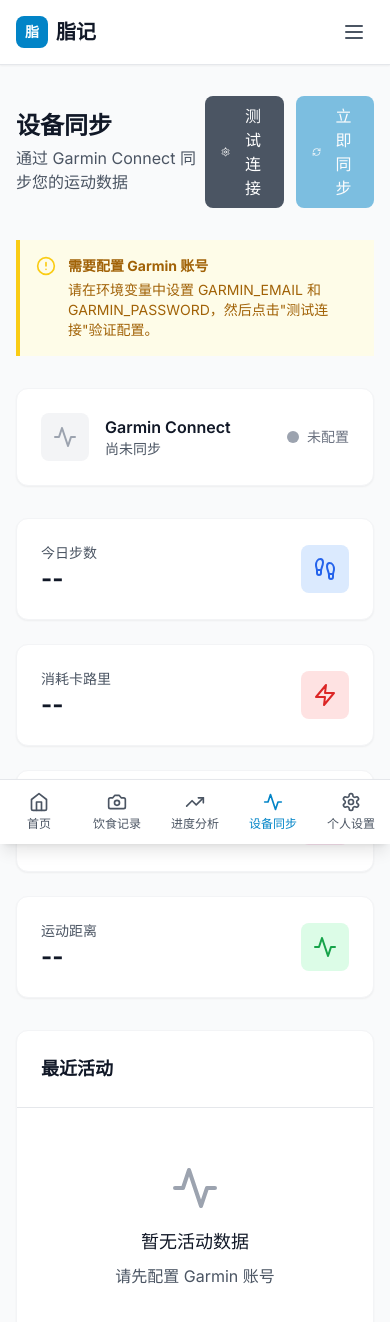
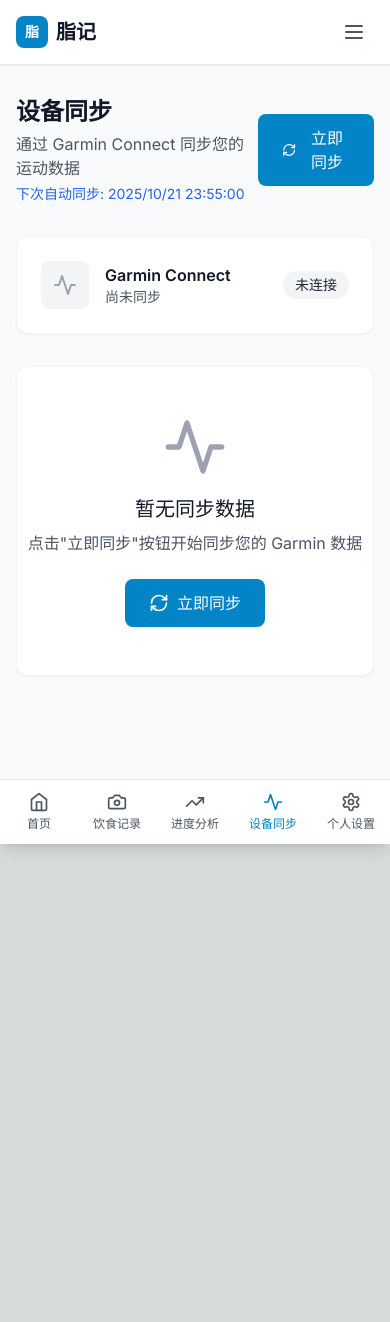
Before and after one commit to AlimanIrawan/zhiji, a Next.js app in the folder zhiji-app/: page /garmin in a window 390 px wide. Shown: the top 1322 px of the page. After the commit the page ends 844 px from the top, so only its background shows below. Built offline with nearby package versions, Linux system fonts and the light colour scheme.

Commit message:
完成Garmin数据同步功能：重写设备同步界面，实现自动同步和立即同步功能

```diff
--- a/zhiji-app/src/app/garmin/page.tsx
+++ b/zhiji-app/src/app/garmin/page.tsx
@@ -1,8 +1,9 @@
 'use client';
 
 import { useState, useEffect } from 'react';
-import { Activity, RefreshCw, Heart, Footprints, Zap, Settings, AlertCircle, CheckCircle } from 'lucide-react';
+import { Activity, RefreshCw, Heart, Footprints, Zap, Clock, Target, TrendingUp, Calendar, AlertCircle, CheckCircle, Flame, Timer } from 'lucide-react';
 import Navigation from '@/components/layout/navigation';
+import { scheduler } from '@/lib/scheduler';
 
 interface GarminData {
   userId: string;
@@ -10,6 +11,7 @@
   totalCalories: number;
   activeCalories: number;
   restingCalories: number;
+  bmrCalories?: number;
   steps: number;
   distance: number;
   floorsClimbed: number;
@@ -17,7 +19,7 @@
     resting: number;
     average: number;
     max: number;
-    zones: {
+    zones?: {
       zone1: number;
       zone2: number;
       zone3: number;
@@ -36,20 +38,35 @@
   }>;
   trainingType: 'none' | 'A' | 'S' | 'both';
   syncedAt: string;
+  dailyStats?: any;
+  isMock?: boolean;
 }
 
 export default function GarminPage() {
   const [isLoading, setIsLoading] = useState(true);
   const [isSyncing, setIsSyncing] = useState(false);
-  const [isTesting, setIsTesting] = useState(false);
   const [error, setError] = useState<string | null>(null);
   const [success, setSuccess] = useState<string | null>(null);
   const [garminData, setGarminData] = useState<GarminData | null>(null);
   const [isConfigured, setIsConfigured] = useState(false);
+  const [lastSyncTime, setLastSyncTime] = useState<string | null>(null);
+  const [nextSyncTime, setNextSyncTime] = useState<string | null>(null);
 
   useEffect(() => {
     console.log('[DEBUG] GarminPage: 组件已挂载');
     loadGarminData();
+
+    // 启动自动同步调度器
+    scheduler.setupDailySync();
+
+    // 设置下次同步时间
+    const nextSync = scheduler.getNextSyncTime();
+    setNextSyncTime(nextSync.toISOString());
+
+    // 组件卸载时清理定时器
+    return () => {
+      scheduler.clearAllTimers();
+    };
   }, []);
 
   const loadGarminData = async () => {
@@ -64,6 +81,7 @@
       if (result.success && result.data && result.data.length > 0) {
         setGarminData(result.data[0]); // 获取最新的数据
         setIsConfigured(true);
+        setLastSyncTime(result.data[0].syncedAt);
         console.log('[DEBUG] GarminPage: 数据加载成功:', result.data[0]);
       } else {
         console.log('[DEBUG] GarminPage: 暂无数据');
@@ -77,33 +95,7 @@
     }
   };
 
-  const handleTestConnection = async () => {
-    console.log('[DEBUG] GarminPage: 开始测试连接');
-    setIsTesting(true);
-    setError(null);
-    setSuccess(null);
 
-    try {
-      const response = await fetch('/api/garmin/test');
-      const result = await response.json();
-
-      if (result.success) {
-        setSuccess('Garmin Connect 连接测试成功！');
-        setIsConfigured(true);
-        console.log('[DEBUG] GarminPage: 连接测试成功:', result);
-      } else {
-        setError(result.error || '连接测试失败');
-        setIsConfigured(false);
-        console.error('[ERROR] GarminPage: 连接测试失败:', result.error);
-      }
-    } catch (error) {
-      console.error('[ERROR] GarminPage: 连接测试异常:', error);
-      setError('连接测试失败，请检查网络连接');
-      setIsConfigured(false);
-    } finally {
-      setIsTesting(false);
-    }
-  };
 
   const handleSync = async () => {
     console.log('[DEBUG] GarminPage: 开始同步');
@@ -126,6 +118,7 @@
         setGarminData(result.data);
         setSuccess('Garmin 数据同步成功！');
         setIsConfigured(true);
+        setLastSyncTime(result.data.syncedAt);
         console.log('[DEBUG] GarminPage: 同步成功:', result.data);
       } else {
         setError(result.error || '同步失败');
@@ -136,6 +129,33 @@
       setError('同步失败，请稍后重试');
     } finally {
       setIsSyncing(false);
+    }
+  };
+
+  const formatDuration = (seconds: number) => {
+    const hours = Math.floor(seconds / 3600);
+    const minutes = Math.floor((seconds % 3600) / 60);
+    if (hours > 0) {
+      return `${hours}小时${minutes}分钟`;
+    }
+    return `${minutes}分钟`;
+  };
+
+  const getTrainingTypeText = (type: string) => {
+    switch (type) {
+      case 'A': return '有氧训练';
+      case 'S': return '力量训练';
+      case 'both': return '混合训练';
+      default: return '无训练';
+    }
+  };
+
+  const getTrainingTypeColor = (type: string) => {
+    switch (type) {
+      case 'A': return 'bg-blue-100 text-blue-800';
+      case 'S': return 'bg-red-100 text-red-800';
+      case 'both': return 'bg-purple-100 text-purple-800';
+      default: return 'bg-gray-100 text-gray-800';
     }
   };
 
@@ -161,20 +181,22 @@
             <div>
               <h1 className="text-2xl font-bold text-gray-900">设备同步</h1>
               <p className="text-gray-600 mt-1">通过 Garmin Connect 同步您的运动数据</p>
+              {lastSyncTime && (
+                <p className="text-sm text-gray-500 mt-1">
+                  最后同步: {new Date(lastSyncTime).toLocaleString('zh-CN')}
+                </p>
+              )}
+              {nextSyncTime && (
+                <p className="text-sm text-blue-600 mt-1">
+                  下次自动同步: {new Date(nextSyncTime).toLocaleString('zh-CN')}
+                </p>
+              )}
             </div>
             <div className="flex space-x-3">
               <button
-                onClick={handleTestConnection}
-                disabled={isTesting}
-                className="bg-gray-600 text-white px-4 py-2 rounded-lg flex items-center hover:bg-gray-700 disabled:opacity-50"
-              >
-                <Settings className={`h-5 w-5 mr-2 ${isTesting ? 'animate-spin' : ''}`} />
-                {isTesting ? '测试中...' : '测试连接'}
-              </button>
-              <button
                 onClick={handleSync}
-                disabled={isSyncing || !isConfigured}
-                className="bg-primary-600 text-white px-4 py-2 rounded-lg flex items-center hover:bg-primary-700 disabled:opacity-50"
+                disabled={isSyncing}
+                className="bg-primary-600 text-white px-6 py-3 rounded-lg flex items-center hover:bg-primary-700 disabled:opacity-50 transition-colors"
               >
                 <RefreshCw className={`h-5 w-5 mr-2 ${isSyncing ? 'animate-spin' : ''}`} />
                 {isSyncing ? '同步中...' : '立即同步'}
@@ -182,24 +204,7 @@
             </div>
           </div>
 
-          {/* Configuration Status */}
-          {!isConfigured && !isLoading && (
-            <div className="bg-yellow-50 border-l-4 border-yellow-400 p-4 mb-8">
-              <div className="flex">
-                <div className="flex-shrink-0">
-                  <AlertCircle className="h-5 w-5 text-yellow-400" />
-                </div>
-                <div className="ml-3">
-                  <p className="text-sm text-yellow-700">
-                    <strong>需要配置 Garmin 账号</strong>
-                  </p>
-                  <p className="text-sm text-yellow-700 mt-1">
-                    请在环境变量中设置 GARMIN_EMAIL 和 GARMIN_PASSWORD，然后点击"测试连接"验证配置。
-                  </p>
-                </div>
-              </div>
-            </div>
-          )}
+
 
           {/* Success Message */}
           {success && (
@@ -229,37 +234,69 @@
             </div>
           )}
 
-          {/* Sync Status */}
+          {/* 同步状态卡片 */}
           <div className="bg-white p-6 rounded-xl shadow-sm border border-gray-100 mb-8">
             <div className="flex items-center justify-between">
               <div className="flex items-center">
-                <div className={`w-12 h-12 ${isConfigured ? 'bg-green-100' : 'bg-gray-100'} rounded-lg flex items-center justify-center mr-4`}>
-                  <Activity className={`h-6 w-6 ${isConfigured ? 'text-green-600' : 'text-gray-400'}`} />
+                <div className={`w-12 h-12 ${garminData ? 'bg-green-100' : 'bg-gray-100'} rounded-lg flex items-center justify-center mr-4`}>
+                  <Activity className={`h-6 w-6 ${garminData ? 'text-green-600' : 'text-gray-400'}`} />
                 </div>
                 <div>
-                  <h3 className="font-semibold text-gray-900">Garmin Connect</h3>
+                  <h3 className="font-semibold text-gray-900 flex items-center gap-2">
+                    Garmin Connect
+                    {garminData?.isMock && (
+                      <span className="text-xs bg-yellow-100 text-yellow-800 px-2 py-1 rounded">模拟数据</span>
+                    )}
+                  </h3>
                   <p className="text-sm text-gray-600">
-                    {garminData ? `最后同步: ${new Date(garminData.syncedAt).toLocaleString('zh-CN')}` : '尚未同步'}
+                    {garminData ? `数据日期: ${garminData.syncDate}` : '尚未同步'}
                   </p>
                 </div>
               </div>
-              <div className="flex items-center">
-                <div className={`w-3 h-3 ${isConfigured ? 'bg-green-500' : 'bg-gray-400'} rounded-full mr-2`}></div>
-                <span className={`text-sm ${isConfigured ? 'text-green-600' : 'text-gray-500'}`}>
-                  {isConfigured ? '已配置' : '未配置'}
-                </span>
+              <div className="text-right">
+                <div className={`inline-flex items-center px-3 py-1 rounded-full text-sm font-medium ${
+                  garminData ? 'bg-green-100 text-green-800' : 'bg-gray-100 text-gray-800'
+                }`}>
+                  {garminData ? '已连接' : '未连接'}
+                </div>
               </div>
             </div>
           </div>
 
-          {/* Today's Data */}
+          {garminData && (
+            <>
+              {/* 核心数据概览 */}
               <div className="grid grid-cols-1 md:grid-cols-2 lg:grid-cols-4 gap-6 mb-8">
+                {/* 总卡路里 */}
                 <div className="bg-white p-6 rounded-xl shadow-sm border border-gray-100">
                   <div className="flex items-center justify-between">
                     <div>
-                  <p className="text-sm text-gray-600">今日步数</p>
+                      <p className="text-sm text-gray-600">总消耗卡路里</p>
                       <p className="text-2xl font-bold text-gray-900">
-                    {garminData ? garminData.steps.toLocaleString() : '--'}
+                        {garminData.totalCalories.toLocaleString()}
+                      </p>
+                      {garminData.activeCalories > 0 && (
+                        <p className="text-xs text-gray-500 mt-1">
+                          活动: {garminData.activeCalories} | 基础: {garminData.bmrCalories || garminData.restingCalories}
+                        </p>
+                      )}
+                    </div>
+                    <div className="w-12 h-12 bg-red-100 rounded-lg flex items-center justify-center">
+                      <Flame className="h-6 w-6 text-red-600" />
+                    </div>
+                  </div>
+                </div>
+
+                {/* 步数 */}
+                <div className="bg-white p-6 rounded-xl shadow-sm border border-gray-100">
+                  <div className="flex items-center justify-between">
+                    <div>
+                      <p className="text-sm text-gray-600">步数</p>
+                      <p className="text-2xl font-bold text-gray-900">
+                        {garminData.steps.toLocaleString()}
+                      </p>
+                      <p className="text-xs text-gray-500 mt-1">
+                        距离: {garminData.distance.toFixed(1)}km
                       </p>
                     </div>
                     <div className="w-12 h-12 bg-blue-100 rounded-lg flex items-center justify-center">
@@ -268,26 +305,16 @@
                   </div>
                 </div>
 
+                {/* 心率 */}
                 <div className="bg-white p-6 rounded-xl shadow-sm border border-gray-100">
                   <div className="flex items-center justify-between">
                     <div>
-                  <p className="text-sm text-gray-600">消耗卡路里</p>
+                      <p className="text-sm text-gray-600">心率</p>
                       <p className="text-2xl font-bold text-gray-900">
-                    {garminData ? garminData.totalCalories.toLocaleString() : '--'}
+                        {garminData.heartRate.average || '--'}
                       </p>
-                </div>
-                <div className="w-12 h-12 bg-red-100 rounded-lg flex items-center justify-center">
-                  <Zap className="h-6 w-6 text-red-600" />
-                </div>
-              </div>
-            </div>
-
-            <div className="bg-white p-6 rounded-xl shadow-sm border border-gray-100">
-              <div className="flex items-center justify-between">
-                <div>
-                  <p className="text-sm text-gray-600">平均心率</p>
-                  <p className="text-2xl font-bold text-gray-900">
-                    {garminData && garminData.heartRate.average ? garminData.heartRate.average : '--'}
+                      <p className="text-xs text-gray-500 mt-1">
+                        静息: {garminData.heartRate.resting} | 最高: {garminData.heartRate.max}
                       </p>
                     </div>
                     <div className="w-12 h-12 bg-pink-100 rounded-lg flex items-center justify-center">
@@ -296,64 +323,123 @@
                   </div>
                 </div>
 
+                {/* 训练类型 */}
                 <div className="bg-white p-6 rounded-xl shadow-sm border border-gray-100">
                   <div className="flex items-center justify-between">
                     <div>
-                  <p className="text-sm text-gray-600">运动距离</p>
-                  <p className="text-2xl font-bold text-gray-900">
-                    {garminData ? `${garminData.distance.toFixed(1)}km` : '--'}
+                      <p className="text-sm text-gray-600">训练类型</p>
+                      <p className="text-lg font-bold text-gray-900 mb-2">
+                        {getTrainingTypeText(garminData.trainingType)}
                       </p>
+                      <span className={`inline-flex items-center px-2 py-1 rounded-full text-xs font-medium ${getTrainingTypeColor(garminData.trainingType)}`}>
+                        {garminData.trainingType.toUpperCase()}
+                      </span>
                     </div>
                     <div className="w-12 h-12 bg-green-100 rounded-lg flex items-center justify-center">
-                  <Activity className="h-6 w-6 text-green-600" />
+                      <Target className="h-6 w-6 text-green-600" />
                     </div>
                   </div>
                 </div>
               </div>
 
-          {/* Recent Activities */}
+              {/* 详细统计数据 */}
+              {garminData.dailyStats && Object.keys(garminData.dailyStats).length > 0 && (
+                <div className="bg-white rounded-xl shadow-sm border border-gray-100 mb-8">
+                  <div className="p-6 border-b border-gray-200">
+                    <h3 className="text-lg font-semibold text-gray-900">详细统计</h3>
+                  </div>
+                  <div className="p-6">
+                    <div className="grid grid-cols-2 md:grid-cols-3 lg:grid-cols-4 gap-4">
+                      {Object.entries(garminData.dailyStats).map(([key, value]) => (
+                        <div key={key} className="bg-gray-50 p-4 rounded-lg">
+                          <p className="text-xs text-gray-600 uppercase tracking-wide">{key}</p>
+                          <p className="text-lg font-semibold text-gray-900 mt-1">
+                            {typeof value === 'number' ? value.toLocaleString() : String(value)}
+                          </p>
+                        </div>
+                      ))}
+                    </div>
+                  </div>
+                </div>
+              )}
+
+              {/* 活动列表 */}
               <div className="bg-white rounded-xl shadow-sm border border-gray-100">
                 <div className="p-6 border-b border-gray-200">
-              <h3 className="text-lg font-semibold text-gray-900">最近活动</h3>
+                  <h3 className="text-lg font-semibold text-gray-900">今日活动</h3>
                 </div>
                 <div className="p-6">
-              {garminData && garminData.activities && garminData.activities.length > 0 ? (
+                  {garminData.activities && garminData.activities.length > 0 ? (
                     <div className="space-y-4">
                       {garminData.activities.map((activity, index) => (
-                    <div key={activity.id || index} className="flex items-center justify-between p-4 bg-gray-50 rounded-lg">
+                        <div key={activity.id || index} className="flex items-center justify-between p-4 bg-gray-50 rounded-lg hover:bg-gray-100 transition-colors">
                           <div className="flex items-center">
-                        <div className="w-10 h-10 bg-primary-100 rounded-lg flex items-center justify-center mr-3">
-                          <Activity className="h-5 w-5 text-primary-600" />
+                            <div className="w-12 h-12 bg-primary-100 rounded-lg flex items-center justify-center mr-4">
+                              <Activity className="h-6 w-6 text-primary-600" />
                             </div>
                             <div>
                               <h4 className="font-medium text-gray-900">{activity.name}</h4>
-                          <p className="text-sm text-gray-600">
-                            {activity.type} • {new Date(activity.startTime).toLocaleDateString('zh-CN')}
+                              <p className="text-sm text-gray-600 flex items-center gap-2">
+                                <span>{activity.type}</span>
+                                {activity.duration > 0 && (
+                                  <>
+                                    <span>•</span>
+                                    <Timer className="h-3 w-3" />
+                                    <span>{formatDuration(activity.duration)}</span>
+                                  </>
+                                )}
                               </p>
                             </div>
                           </div>
                           <div className="text-right">
+                            {activity.distance > 0 && (
                               <p className="text-sm font-medium text-gray-900">
-                          {activity.distance > 0 ? `${activity.distance.toFixed(1)}km` : ''}
+                                {activity.distance.toFixed(1)} km
                               </p>
+                            )}
+                            {activity.calories > 0 && (
                               <p className="text-sm text-gray-600">
-                          {activity.calories > 0 ? `${activity.calories}卡` : ''}
+                                {activity.calories} 卡路里
                               </p>
+                            )}
                           </div>
                         </div>
                       ))}
                     </div>
                   ) : (
-                <div className="text-center py-8">
+                    <div className="text-center py-12">
                       <Activity className="h-12 w-12 text-gray-400 mx-auto mb-4" />
                       <h3 className="text-lg font-medium text-gray-900 mb-2">暂无活动数据</h3>
                       <p className="text-gray-600 mb-6">
-                    {isConfigured ? '同步您的 Garmin 数据以查看活动记录' : '请先配置 Garmin 账号'}
+                        今天还没有记录到运动活动
                       </p>
                     </div>
                   )}
                 </div>
               </div>
+            </>
+          )}
+
+          {/* 无数据状态 */}
+          {!garminData && (
+            <div className="bg-white rounded-xl shadow-sm border border-gray-100">
+              <div className="text-center py-12">
+                <Activity className="h-16 w-16 text-gray-400 mx-auto mb-4" />
+                <h3 className="text-xl font-medium text-gray-900 mb-2">暂无同步数据</h3>
+                <p className="text-gray-600 mb-6">
+                  点击"立即同步"按钮开始同步您的 Garmin 数据
+                </p>
+                <button
+                  onClick={handleSync}
+                  disabled={isSyncing}
+                  className="bg-primary-600 text-white px-6 py-3 rounded-lg flex items-center mx-auto hover:bg-primary-700 disabled:opacity-50"
+                >
+                  <RefreshCw className={`h-5 w-5 mr-2 ${isSyncing ? 'animate-spin' : ''}`} />
+                  {isSyncing ? '同步中...' : '立即同步'}
+                </button>
+              </div>
+            </div>
+          )}
         </div>
       </main>
     </div>
--- /dev/null
+++ b/zhiji-app/src/lib/scheduler.ts
@@ -0,0 +1,174 @@
+// 调度器模块 - 用于管理自动同步任务
+
+class Scheduler {
+  private timers: Map<string, NodeJS.Timeout> = new Map();
+
+  /**
+   * 设置每日自动同步任务
+   * 每天晚上11:55执行同步
+   */
+  setupDailySync() {
+    // 清除现有的定时器
+    this.clearTimer('dailySync');
+
+    const scheduleNextSync = () => {
+      const now = new Date();
+      const target = new Date();
+
+      // 设置目标时间为今天的23:55
+      target.setHours(23, 55, 0, 0);
+
+      // 如果当前时间已经过了今天的23:55，则设置为明天的23:55
+      if (now > target) {
+        target.setDate(target.getDate() + 1);
+      }
+
+      const delay = target.getTime() - now.getTime();
+
+      console.log(`[DEBUG] Scheduler: 下次自动同步时间: ${target.toLocaleString('zh-CN')}`);
+
+      const timer = setTimeout(async () => {
+        try {
+          console.log('[DEBUG] Scheduler: 开始执行自动同步');
+
+          // 调用自动同步API
+          const response = await fetch('/api/garmin/auto-sync', {
+            method: 'POST',
+            headers: {
+              'Content-Type': 'application/json',
+            },
+          });
+
+          const result = await response.json();
+
+          if (result.success) {
+            console.log('[DEBUG] Scheduler: 自动同步成功完成');
+
+            // 发送浏览器通知（如果用户允许）
+            if ('Notification' in window && Notification.permission === 'granted') {
+              new Notification('脂记 - Garmin数据同步', {
+                body: '今日运动数据已自动同步完成',
+                icon: '/favicon.ico'
+              });
+            }
+          } else {
+            console.error('[ERROR] Scheduler: 自动同步失败:', result.error);
+          }
+        } catch (error) {
+          console.error('[ERROR] Scheduler: 自动同步异常:', error);
+        } finally {
+          // 安排下一次同步
+          scheduleNextSync();
+        }
+      }, delay);
+
+      this.timers.set('dailySync', timer);
+    };
+
+    scheduleNextSync();
+  }
+
+  /**
+   * 请求通知权限
+   */
+  async requestNotificationPermission() {
+    if ('Notification' in window) {
+      const permission = await Notification.requestPermission();
+      console.log(`[DEBUG] Scheduler: 通知权限状态: ${permission}`);
+      return permission === 'granted';
+    }
+    return false;
+  }
+
+  /**
+   * 清除指定的定时器
+   */
+  clearTimer(name: string) {
+    const timer = this.timers.get(name);
+    if (timer) {
+      clearTimeout(timer);
+      this.timers.delete(name);
+      console.log(`[DEBUG] Scheduler: 已清除定时器 ${name}`);
+    }
+  }
+
+  /**
+   * 清除所有定时器
+   */
+  clearAllTimers() {
+    this.timers.forEach((timer, name) => {
+      clearTimeout(timer);
+      console.log(`[DEBUG] Scheduler: 已清除定时器 ${name}`);
+    });
+    this.timers.clear();
+  }
+
+  /**
+   * 获取当前活跃的定时器列表
+   */
+  getActiveTimers() {
+    return Array.from(this.timers.keys());
+  }
+
+  /**
+   * 获取下次同步时间
+   */
+  getNextSyncTime() {
+    const now = new Date();
+    const target = new Date();
+
+    // 设置目标时间为今天的23:55
+    target.setHours(23, 55, 0, 0);
+
+    // 如果当前时间已经过了今天的23:55，则设置为明天的23:55
+    if (now > target) {
+      target.setDate(target.getDate() + 1);
+    }
+
+    return target;
+  }
+
+  /**
+   * 手动触发同步（用于测试）
+   */
+  async triggerManualSync() {
+    try {
+      console.log('[DEBUG] Scheduler: 手动触发同步');
+
+      const response = await fetch('/api/garmin/auto-sync', {
+        method: 'POST',
+        headers: {
+          'Content-Type': 'application/json',
+        },
+      });
+
+      const result = await response.json();
+      return result;
+    } catch (error) {
+      console.error('[ERROR] Scheduler: 手动同步异常:', error);
+      return {
+        success: false,
+        error: '手动同步失败'
+      };
+    }
+  }
+}
+
+// 创建全局调度器实例
+export const scheduler = new Scheduler();
+
+// 在客户端环境中自动启动调度器
+if (typeof window !== 'undefined') {
+  // 页面加载时启动调度器
+  scheduler.setupDailySync();
+
+  // 请求通知权限
+  scheduler.requestNotificationPermission();
+
+  // 页面卸载时清理定时器
+  window.addEventListener('beforeunload', () => {
+    scheduler.clearAllTimers();
+  });
+}
+
+export default Scheduler;
```
Also changed, not shown: zhiji-app/src/app/api/garmin/auto-sync/route.ts (added, +49 -0 lines). Lines whose indentation alone changed are shown as unchanged.
